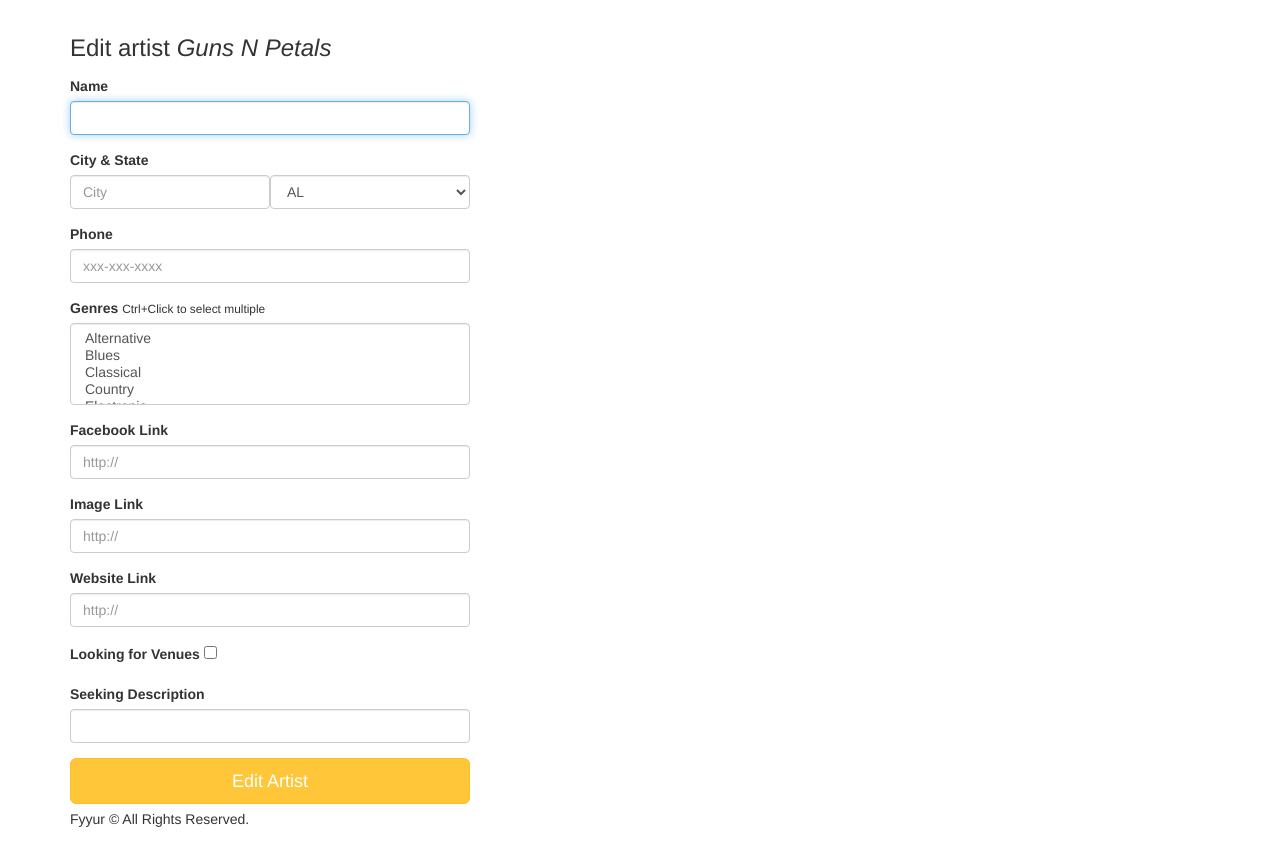
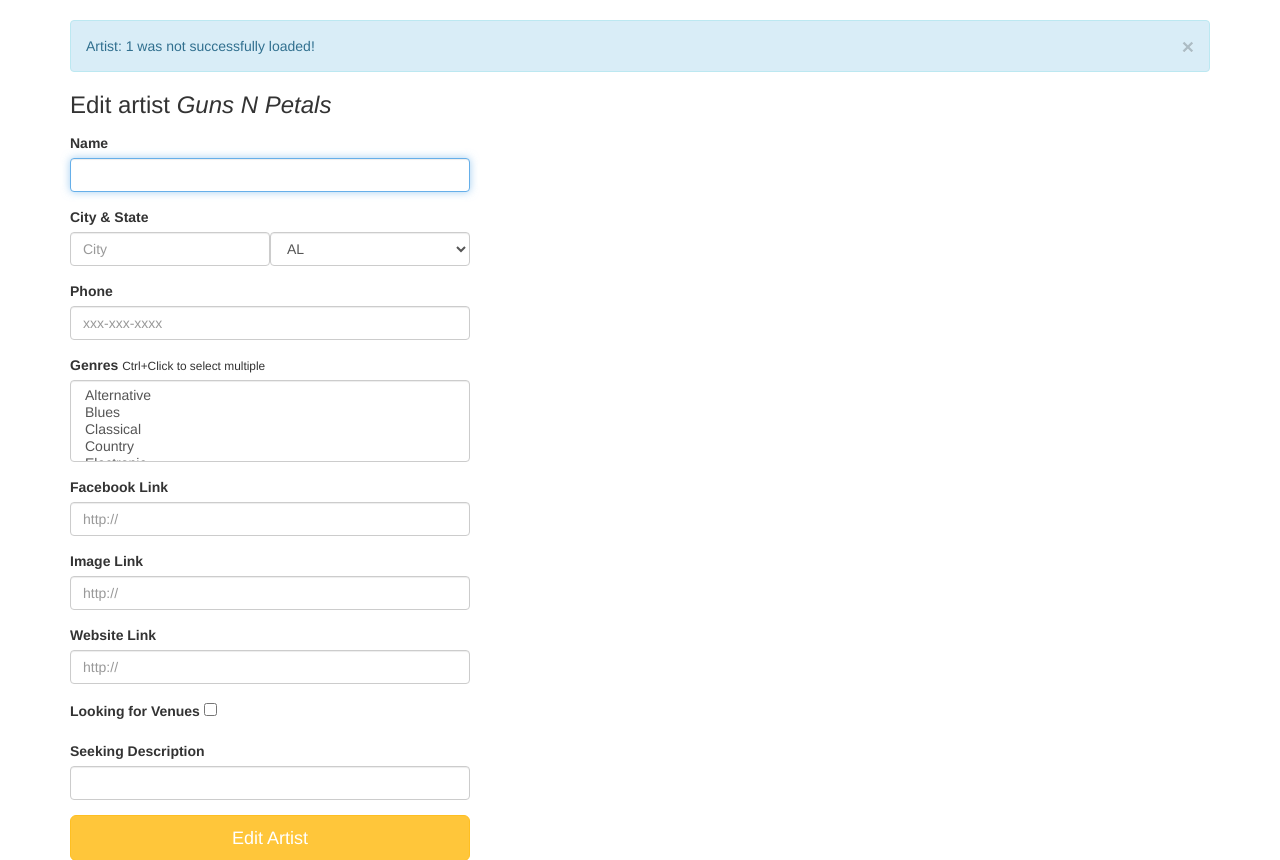
Before and after one commit to lurssed-daniel/Fyyur, a Flask app: page /artists/1/edit in a window 1280 px wide. Shown: the part 60-920 px from the top of the page. Before the commit the page ends 887 px from the top, so only its background shows below. Run offline with Flask 2, Linux system fonts and the light colour scheme; some libraries are stand-ins or nearby versions.

Commit message:
Fyyur: Artist Music Site

```diff
--- a/app.py
+++ b/app.py
@@ -9,6 +9,7 @@ from flask import Flask, render_template, request, Response, flash, redirect, ur
 from flask_moment import Moment
 from flask_sqlalchemy import SQLAlchemy
 from flask_migrate import Migrate
+import sys
 import logging
 from logging import Formatter, FileHandler
 from flask_wtf import Form
@@ -25,14 +26,13 @@ db = SQLAlchemy(app)
 migrate = Migrate(app, db)
 
 # TODO: connect to a local postgresql database
-app.config['SQLALCHEMY_DATABASE_URI'] = 'postgresql://postgres@localhost:5432/Fyyur'
-
+SQLALCHEMY_DATABASE_URI = 'postgresql://postgres@localhost:5432/Fyyur'
 #----------------------------------------------------------------------------#
 # Models.
 #----------------------------------------------------------------------------#
 
 class Venue(db.Model):
-    __tablename__ = 'Venue'
+    __tablename__ = 'venues'
 
     id = db.Column(db.Integer, primary_key=True)
     name = db.Column(db.String)
@@ -43,11 +43,21 @@ class Venue(db.Model):
     image_link = db.Column(db.String(500))
     facebook_link = db.Column(db.String(120))
 
+    website = db.Column(db.String(250))
+    seeking_talent = db.Column(db.Boolean, default=True)
+    seeking_description = db.Column(db.String(250))
+    past_shows = db.column(db.String(250))
+    genres = db.Column("genres", db.ARRAY(db.String()), nullable=False)
+    shows = db.relationship('shows', backref='venues', lazy=True)
+
+    def __repr__(self):
+        return f'Venue id: {self.id} name: {self.name} city: {self.city} state: {self.state}'
+
 
     # TODO: implement any missing fields, as a database migration using Flask-Migrate
 
 class Artist(db.Model):
-    __tablename__ = 'Artist'
+    __tablename__ = 'artists'
 
     id = db.Column(db.Integer, primary_key=True)
     name = db.Column(db.String)
@@ -58,9 +68,28 @@ class Artist(db.Model):
     image_link = db.Column(db.String(500))
     facebook_link = db.Column(db.String(120))
 
+    website = db.Column(db.String(120))
+    seeking_venue = db.Column(db.Boolean, default=False, nullable=False)
+    seeking_description = db.Column(db.String)
+    genres = db.Column("genres", db.ARRAY(db.String()), nullable=False)
+    shows = db.relationship('shows', backref='artist', lazy=True)
+
+    def __repr__(self):
+        return f'Artist id: {self.id} name: {self.name} city: {self.city} state: {self.state}'
+
     # TODO: implement any missing fields, as a database migration using Flask-Migrate
 
 # TODO Implement Show and Artist models, and complete all model relationships and properties, as a database migration.
+
+    class Shows(db.Model):
+      __tablename__ = 'shows'
+      id = db.Column(db.Integer, primary_key=True)
+      venue_id = db.Column(db.Integer, db.ForeignKey('venues.id'), nullable=False)
+      artist_id = db.Column(db.Integer, db.ForeignKey('artists.id'), nullable=False)
+      start_time = db.Column(db.DateTime, nullable=False)
+
+      def __repr__(self):
+          return f'Show artists_id: {self.artist_id} venues_id: {self.venue_id}'
 
 #----------------------------------------------------------------------------#
 # Filters.
@@ -92,42 +121,102 @@ def index():
 def venues():
   # TODO: replace with real venues data.
   #       num_upcoming_shows should be aggregated based on number of upcoming shows per venue.
-  data=[{
-    "city": "San Francisco",
-    "state": "CA",
-    "venues": [{
-      "id": 1,
-      "name": "The Musical Hop",
-      "num_upcoming_shows": 0,
-    }, {
-      "id": 3,
-      "name": "Park Square Live Music & Coffee",
-      "num_upcoming_shows": 1,
-    }]
-  }, {
-    "city": "New York",
-    "state": "NY",
-    "venues": [{
-      "id": 2,
-      "name": "The Dueling Pianos Bar",
-      "num_upcoming_shows": 0,
-    }]
-  }]
-  return render_template('pages/venues.html', areas=data);
+    try:
+
+        data=[{
+          "city": "San Francisco",
+          "state": "CA",
+          "venues": [{
+            "id": 1,
+            "name": "The Musical Hop",
+            "num_upcoming_shows": 0,
+          }, {
+            "id": 3,
+            "name": "Park Square Live Music & Coffee",
+            "num_upcoming_shows": 1,
+          }]
+        }, {
+          "city": "New York",
+          "state": "NY",
+          "venues": [{
+            "id": 2,
+            "name": "The Dueling Pianos Bar",
+            "num_upcoming_shows": 0,
+          }]
+        }]
+
+        results = {}
+
+        result = db.session.query(
+            Venue.city,
+            Venue.state,
+            Venue.name,
+            Venue.id,
+            func.count(
+                Venue.id)).outerjoin(
+            Shows,
+            Venue.id == Shows.venue_id).group_by(
+                Venue.city,
+                Venue.state,
+                Venue.name,
+            Venue.id).all()
+
+        for venues_data in result:
+            (city, state, name, id, show_count) = venues_data
+            location = (city, state)
+            if location not in results:
+                results[location] = []
+            results[location].append(
+                {"id": id, "name": name, "num_upcoming_shows": show_count})
+
+        for key, value in results.items():
+            data.append(
+                {"city": key[0],
+                "state": key[1],
+                  "venues": [{"id": show['id'], "name": show['name'], "num_upcoming_shows": show['num_upcoming_shows']} for show in value]
+                })
+
+    except BaseException:
+            flash('An error occured venues was not successfully listed!')
+            print(sys.exc_info())
+
+    return render_template('pages/venues.html', areas=data);
 
 @app.route('/venues/search', methods=['POST'])
 def search_venues():
   # TODO: implement search on artists with partial string search. Ensure it is case-insensitive.
   # seach for Hop should return "The Musical Hop".
   # search for "Music" should return "The Musical Hop" and "Park Square Live Music & Coffee"
-  response={
-    "count": 1,
-    "data": [{
-      "id": 2,
-      "name": "The Dueling Pianos Bar",
-      "num_upcoming_shows": 0,
-    }]
-  }
+
+  try:
+        partial_name = request.form.get('search_term', '')
+        response = {}
+        data = []
+        venues = Venue.query.filter(
+            Venue.name.ilike(f'%{partial_name}%')).all()
+        count = len(venues)
+
+        if count > 0:
+            for venue in venues:
+                data.append({
+                    "id": venue.id,
+                    "name": venue.name,
+                    "num_upcoming_shows": len(venue.shows)
+                })
+
+            response={
+              "count": 1,
+              "data": [{
+                "id": 2,
+                "name": "The Dueling Pianos Bar",
+                "num_upcoming_shows": 0,
+              }]
+            }
+
+  except BaseException:
+        flash(
+            f'An error occured, could not search with {partial_name} was not successfully!')
+        print(sys.exc_info())
   return render_template('pages/search_venues.html', results=response, search_term=request.form.get('search_term', ''))
 
 @app.route('/venues/<int:venue_id>')
@@ -211,6 +300,58 @@ def show_venue(venue_id):
     "past_shows_count": 1,
     "upcoming_shows_count": 1,
   }
+
+  try:
+        data = {}
+        venue = Venue.query.get(venue_id)
+
+        data = {
+            "id": venue.id,
+            "name": venue.name,
+            "genres": venue.genres.split(','),
+            "address": venue.address,
+            "city": venue.city,
+            "state": venue.state,
+            "phone": venue.phone,
+            "website": venue.website_link,
+            "facebook_link": venue.facebook_link,
+            "seeking_talent": venue.is_talent_seeking,
+            "seeking_description": venue.talent_seeking_description,
+            "image_link": venue.image_link
+        }
+
+        upcoming_shows = []
+        past_shows = []
+        all_shows = db.session.query(
+            Artist, Show).join(Show).filter(
+            Show.venue_id == venue_id).all()
+
+        for artist, show in all_shows:
+            if datetime.date(show.start_time) >= date.today():
+                upcoming_shows.append({
+                    "artist_id": artist.id,
+                    "artist_name": artist.name,
+                    "artist_image_link": artist.image_link,
+                    "start_time": show.start_time
+                })
+            else:
+                past_shows.append({
+                    "artist_id": artist.id,
+                    "artist_name": artist.name,
+                    "artist_image_link": artist.image_link,
+                    "start_time": show.start_time
+                })
+
+        data['past_shows'] = past_shows
+        data['past_shows_count'] = len(data['past_shows'])
+
+        data['upcoming_shows'] = upcoming_shows
+        data['upcoming_shows_count'] = len(data['upcoming_shows'])
+  except BaseException:
+        flash(f'Details for venue: {venue_id} was not successfully fetched!')
+        print(sys.exc_info())
+
+
   data = list(filter(lambda d: d['id'] == venue_id, [data1, data2, data3]))[0]
   return render_template('pages/show_venue.html', venue=data)
 
@@ -226,9 +367,42 @@ def create_venue_form():
 def create_venue_submission():
   # TODO: insert form data as a new Venue record in the db, instead
   # TODO: modify data to be the data object returned from db insertion
+  try:
+        form = VenueForm()
 
-  # on successful db insert, flash success
-  flash('Venue ' + request.form['name'] + ' was successfully listed!')
+        if form.validate_on_submit():
+            print("Form Valid")
+        else:
+            return render_template('forms/new_venue.html', form=form)
+
+        existing_venue = Venue.query.filter(
+            Venue.name.ilike(f'%{form.name.data}%')).all()
+        if len(existing_venue) > 0:
+            form.name.errors.append(
+                'Venue name ' +
+                request.form['name'] +
+                ' already exists!')
+            return render_template('forms/new_venue.html', form=form)
+
+        genres = ",".join(form.genres.data)
+
+        venue = Venue(name=form.name.data, city=form.city.data, state=form.state.data, address=form.address.data, phone=form.phone.data, genres=genres,
+                      image_link=form.image_link.data, facebook_link=form.facebook_link.data, website_link=form.website_link.data, is_talent_seeking=form.seeking_talent.data,
+                      talent_seeking_description=form.seeking_description.data)
+
+        db.session.add(venue)
+        db.session.commit()
+
+        # on successful db insert, flash success
+        flash('Venue ' + request.form['name'] + ' was successfully created!')
+  except BaseException:
+        # see: http://flask.pocoo.org/docs/1.0/patterns/flashing/ for flash
+        # messages
+        db.session.rollback()
+        flash('An error occured Venue ' + request.form['name'] + ' was not successfully created!')
+        print(sys.exc_info())
+  finally:
+      db.session.close()
   # TODO: on unsuccessful db insert, flash an error instead.
   # e.g., flash('An error occurred. Venue ' + data.name + ' could not be listed.')
   # see: http://flask.pocoo.org/docs/1.0/patterns/flashing/
@@ -238,26 +412,53 @@ def create_venue_submission():
 def delete_venue(venue_id):
   # TODO: Complete this endpoint for taking a venue_id, and using
   # SQLAlchemy ORM to delete a record. Handle cases where the session commit could fail.
-
+    try:
+        venue = Venue.query.get(venue_id)
+        db.session.delete(venue)
+        db.session.commit()
+        flash(f'Venue: {venue_id} was successfully deleted!')
+    except BaseException:
+        flash(f'Venue: {venue_id} was not successfully deleted!')
+        print(sys.exc_info())
+        db.session.rollback()
+    finally:
+        db.session.close()
+    return jsonify({'Success': True})
   # BONUS CHALLENGE: Implement a button to delete a Venue on a Venue Page, have it so that
   # clicking that button delete it from the db then redirect the user to the homepage
-  return None
+    return None
 
 #  Artists
 #  ----------------------------------------------------------------
 @app.route('/artists')
 def artists():
   # TODO: replace with real data returned from querying the database
-  data=[{
-    "id": 4,
-    "name": "Guns N Petals",
-  }, {
-    "id": 5,
-    "name": "Matt Quevedo",
-  }, {
-    "id": 6,
-    "name": "The Wild Sax Band",
-  }]
+
+
+  try:
+        data = []
+        artists = Artist.query.all()
+
+        data=[{
+        "id": 4,
+        "name": "Guns N Petals",
+      }, {
+        "id": 5,
+        "name": "Matt Quevedo",
+      }, {
+        "id": 6,
+        "name": "The Wild Sax Band",
+      }]
+        data = [{
+            "id": item.id,
+            "name": item.name,
+        } for item in artists]
+
+        if len(data) > 0:
+            flash('Artists successfully listed!')
+  except BaseException:
+        flash('Artists was successfully listed!')
+        print(sys.exc_info())
   return render_template('pages/artists.html', artists=data)
 
 @app.route('/artists/search', methods=['POST'])
@@ -273,6 +474,33 @@ def search_artists():
       "num_upcoming_shows": 0,
     }]
   }
+
+  try:
+        partial_name = request.form.get('search_term', '')
+        response = {}
+        data = []
+        artists = Artist.query.filter(
+            Artist.name.ilike(f'%{partial_name}%')).all()
+        count = len(artists)
+
+        if count > 0:
+
+            for artist in artists:
+                data.append({
+                    "id": artist.id,
+                    "name": artist.name,
+                    "num_upcoming_shows": len(artist.shows)
+                })
+
+            response = {
+                "count": count,
+                "data": data
+            }
+  except BaseException:
+        flash(
+            f'An error occured, could not search with {partial_name} was not successfully!')
+        print(sys.exc_info())
+
   return render_template('pages/search_artists.html', results=response, search_term=request.form.get('search_term', ''))
 
 @app.route('/artists/<int:artist_id>')
@@ -350,6 +578,56 @@ def show_artist(artist_id):
     "past_shows_count": 0,
     "upcoming_shows_count": 3,
   }
+
+  try:
+        data = {}
+        artist = Artist.query.get(artist_id)
+
+        data = {
+            "id": artist.id,
+            "name": artist.name,
+            "genres": artist.genres.split(','),
+            "city": artist.city,
+            "state": artist.state,
+            "phone": artist.phone,
+            "website": artist.website_link,
+            "facebook_link": artist.facebook_link,
+            "seeking_venue": artist.is_venue_seeking,
+            "seeking_description": artist.venue_seeking_description,
+            "image_link": artist.image_link,
+        }
+
+        upcoming_shows = []
+        past_shows = []
+        all_shows = db.session.query(
+            Venue, Show).join(Show).filter(
+            Show.artist_id == artist_id).all()
+
+        for venue, show in all_shows:
+            if datetime.date(show.start_time) >= date.today():
+                upcoming_shows.append({
+                    "venue_id": venue.id,
+                    "venue_name": venue.name,
+                    "venue_image_link": venue.image_link,
+                    "start_time": show.start_time
+                })
+            else:
+                past_shows.append({
+                    "venue_id": venue.id,
+                    "venue_name": venue.name,
+                    "venue_image_link": venue.image_link,
+                    "start_time": show.start_time
+                })
+
+        data['past_shows'] = past_shows
+        data['past_shows_count'] = len(past_shows)
+
+        data['upcoming_shows'] = upcoming_shows
+        data['upcoming_shows_count'] = len(upcoming_shows)
+  except BaseException:
+        flash(f'Details for venue: {artist_id} was not successfully fetched!')
+        print(sys.exc_info())
+
   data = list(filter(lambda d: d['id'] == artist_id, [data1, data2, data3]))[0]
   return render_template('pages/show_artist.html', artist=data)
 
@@ -372,11 +650,69 @@ def edit_artist(artist_id):
     "image_link": "https://images.unsplash.com/photo-1549213783-8284d0336c4f?ixlib=rb-1.2.1&ixid=eyJhcHBfaWQiOjEyMDd9&auto=format&fit=crop&w=300&q=80"
   }
   # TODO: populate form with fields from artist with ID <artist_id>
+
+  try:
+        artist = Artist.query.get(artist_id)
+
+        form.name.data = artist.name
+        form.city.data = artist.city
+        form.state.data = artist.state
+        form.phone.data = artist.phone
+        form.genres.data = artist.genres.split(',')
+        form.image_link.data = artist.image_link
+        form.facebook_link.data = artist.facebook_link
+        form.website_link.data = artist.website_link
+        form.seeking_venue.data = artist.is_venue_seeking
+        form.seeking_description.data = artist.venue_seeking_description
+
+  except BaseException:
+        flash(f'Artist: {artist_id} was not successfully loaded!')
+        print(sys.exc_info())
   return render_template('forms/edit_artist.html', form=form, artist=artist)
 
 @app.route('/artists/<int:artist_id>/edit', methods=['POST'])
 def edit_artist_submission(artist_id):
   # TODO: take values from the form submitted, and update existing
+  if form.validate_on_submit():
+        print("Form Valid")
+  else:
+        return render_template(
+            'forms/edit_artist.html', form=form, artist=artist)
+
+  try:
+        artist = Artist.query.get(artist_id)
+
+        existing_artist = Artist.query.filter(
+            Artist.name.ilike(f'%{form.name.data}%')).all()
+        if len(existing_artist) > 0 and form.name.data.lower(
+        ) != artist.name.lower():
+            print(form.name.data.lower(), artist.name.lower())
+            form.name.errors.append(
+                'Artist name ' +
+                request.form['name'] +
+                ' already exists!')
+            return render_template(
+                'forms/edit_artist.html', form=form, artist=artist)
+
+        artist.name = form.name.data
+        artist.city = form.city.data
+        artist.state = form.state.data
+        artist.phone = form.phone.data
+        artist.genres = ",".join(form.genres.data)
+        artist.image_link = form.image_link.data
+        artist.facebook_link = form.facebook_link.data
+        artist.website_link = form.website_link.data
+        artist.is_venue_seeking = form.seeking_venue.data
+        artist.venue_seeking_description = form.seeking_description.data
+
+        db.session.commit()
+        flash(f'Artist: {artist_id} was successfully edited!')
+  except BaseException:
+        flash(f'Artist: {artist_id} was not successfully edited!')
+        print(sys.exc_info())
+        db.session.rollback()
+  finally:
+        db.session.close()
   # artist record with ID <artist_id> using the new attributes
 
   return redirect(url_for('show_artist', artist_id=artist_id))
@@ -421,11 +757,47 @@ def create_artist_submission():
   # TODO: insert form data as a new Venue record in the db, instead
   # TODO: modify data to be the data object returned from db insertion
 
-  # on successful db insert, flash success
-  flash('Artist ' + request.form['name'] + ' was successfully listed!')
-  # TODO: on unsuccessful db insert, flash an error instead.
+    try:
+        form = ArtistForm()
+
+        if form.validate_on_submit():
+            print("Form Valid")
+        else:
+            return render_template('forms/new_artist.html', form=form)
+
+        existing_artist = Artist.query.filter(
+            Artist.name.ilike(f'%{form.name.data}%')).all()
+        if len(existing_artist) > 0:
+            form.name.errors.append(
+                'Artist name ' +
+                request.form['name'] +
+                ' already exists!')
+            return render_template('forms/new_artist.html', form=form)
+
+        genres = ",".join(form.genres.data)
+
+        artist = Artist(name=form.name.data, city=form.city.data, state=form.state.data, phone=form.phone.data, genres=genres,
+                        image_link=form.image_link.data, facebook_link=form.facebook_link.data, website_link=form.website_link.data, is_venue_seeking=form.seeking_venue.data,
+                        venue_seeking_description=form.seeking_description.data)
+
+        db.session.add(artist)
+        db.session.commit()
+
+        # on successful db insert, flash success
+        flash('Artist ' + request.form['name'] + ' was successfully listed!')
+    except BaseException:
+        # e.g., flash('An error occurred. Artist ' + data.name + ' could not be
+        # listed.')
+        db.session.rollback()
+        flash(
+            'An error occured Artist ' +
+            request.form['name'] +
+            ' was not successfully listed!')
+        print(sys.exc_info())
+    finally:
+        db.session.close()
   # e.g., flash('An error occurred. Artist ' + data.name + ' could not be listed.')
-  return render_template('pages/home.html')
+        return render_template('pages/home.html')
 
 
 #  Shows
@@ -477,6 +849,18 @@ def shows():
 def create_shows():
   # renders form. do not touch.
   form = ShowForm()
+  venues = Venue.query.all()
+  artists = Artist.query.all()
+
+  form.artist_id.choices = []
+  form.venue_id.choices = []
+
+  for venue in venues:
+      form.venue_id.choices.append((venue.id, venue.name))
+
+  for artist in artists:
+      form.artist_id.choices.append((artist.id, artist.name))
+
   return render_template('forms/new_show.html', form=form)
 
 @app.route('/shows/create', methods=['POST'])
@@ -484,11 +868,31 @@ def create_show_submission():
   # called to create new shows in the db, upon submitting new show listing form
   # TODO: insert form data as a new Show record in the db, instead
 
-  # on successful db insert, flash success
-  flash('Show was successfully listed!')
-  # TODO: on unsuccessful db insert, flash an error instead.
-  # e.g., flash('An error occurred. Show could not be listed.')
-  # see: http://flask.pocoo.org/docs/1.0/patterns/flashing/
+  try:
+        form = ShowForm()
+
+        venue_id = form.venue_id.data
+        artist_id = form.artist_id.data
+        start_time = form.start_time.data
+
+        show = Show(
+            venue_id=venue_id,
+            artist_id=artist_id,
+            start_time=start_time)
+
+        db.session.add(show)
+        db.session.commit()
+# on successful db insert, flash success
+        flash('Show was successfully listed!')
+        # TODO: on unsuccessful db insert, flash an error instead.
+  except BaseException:
+        # e.g., flash('An error occurred. Show could not be listed.')
+        # see: http://flask.pocoo.org/docs/1.0/patterns/flashing/
+        db.session.rollback()
+        flash('An error occured Show was not successfully listed!')
+        print(sys.exc_info())
+  finally:
+        db.session.close()
   return render_template('pages/home.html')
 
 @app.errorhandler(404)
--- a/templates/forms/edit_artist.html
+++ b/templates/forms/edit_artist.html
@@ -3,8 +3,13 @@
 {% block content %}
   <div class="form-wrapper">
     <form class="form" method="post" action="/artists/{{artist.id}}/edit">
+      {{ form.csrf_token }}
       <h3 class="form-heading">Edit artist <em>{{ artist.name }}</em></h3>
       <div class="form-group">
+        {% for error in form.name.errors %}
+          <small class="text-danger">{{ error }}</small>
+          <br>
+        {% endfor %}
         <label for="name">Name</label>
         {{ form.name(class_ = 'form-control', autofocus = true) }}
       </div>
@@ -20,11 +25,19 @@
           </div>
       </div>
       <div class="form-group">
+          {% for error in form.phone.errors %}
+            <small class="text-danger">{{ error }}</small>
+            <br>
+          {% endfor %}
           <label for="phone">Phone</label>
           {{ form.phone(class_ = 'form-control', placeholder='xxx-xxx-xxxx', autofocus = true) }}
         </div>
       <div class="form-group">
         <label for="genres">Genres</label>
+        {% for error in form.genres.errors %}
+          <small class="text-danger">{{ error }}</small>
+          <br>
+        {% endfor %}
         <small>Ctrl+Click to select multiple</small>
         {{ form.genres(class_ = 'form-control', placeholder='Genres, separated by commas', autofocus = true) }}
       </div>
--- a/templates/forms/new_show.html
+++ b/templates/forms/new_show.html
@@ -3,6 +3,7 @@
 {% block content %}
   <div class="form-wrapper">
     <form method="post" class="form">
+      {{ form.csrf_token }}
       <h3 class="form-heading">List a new show</h3>
       <div class="form-group">
         <label for="artist_id">Artist ID</label>
```
Also changed, not shown: templates/forms/edit_venue.html (+13 -0 lines), templates/forms/new_artist.html (+13 -0 lines), templates/forms/new_venue.html (+13 -0 lines).
